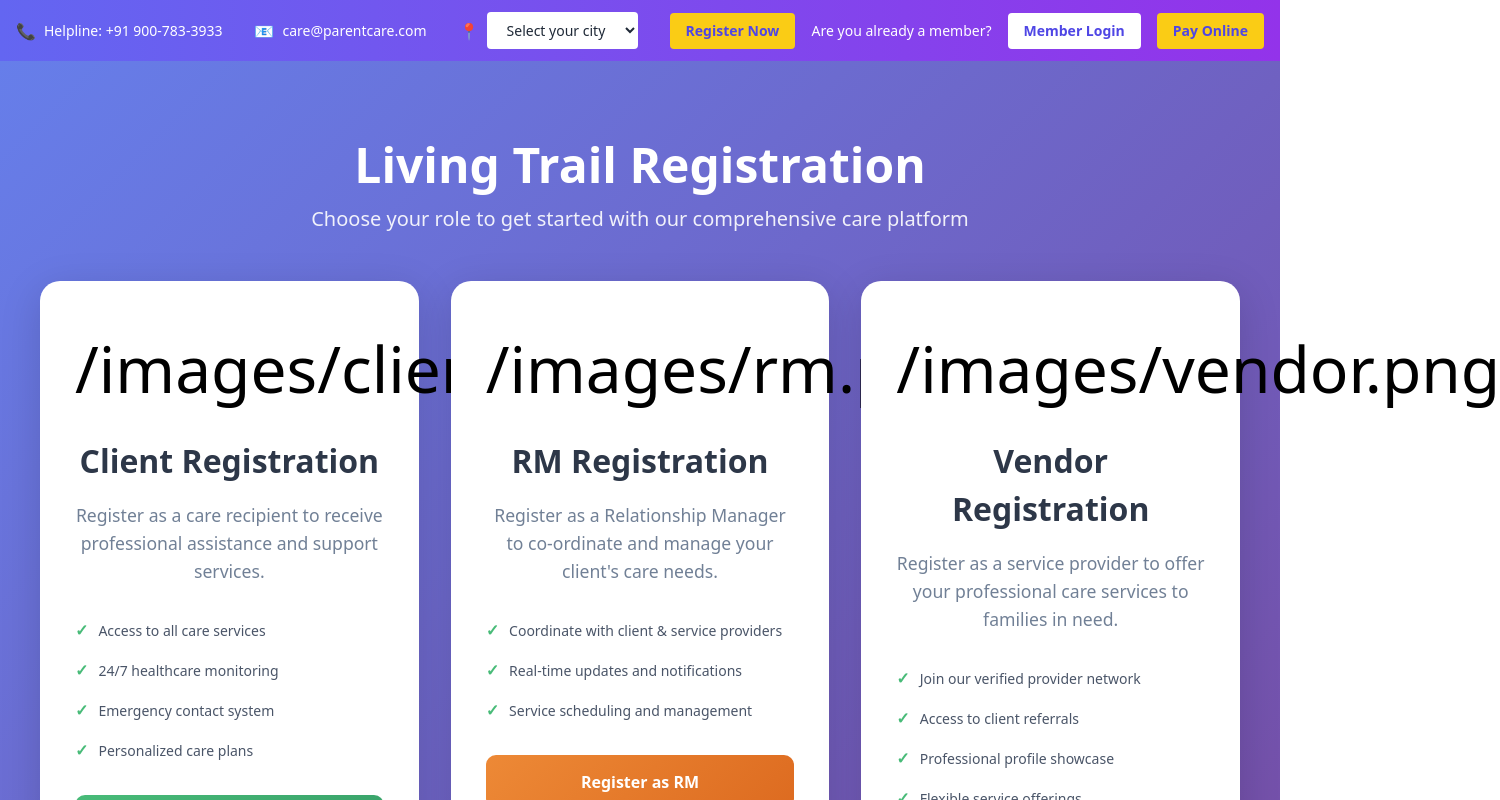
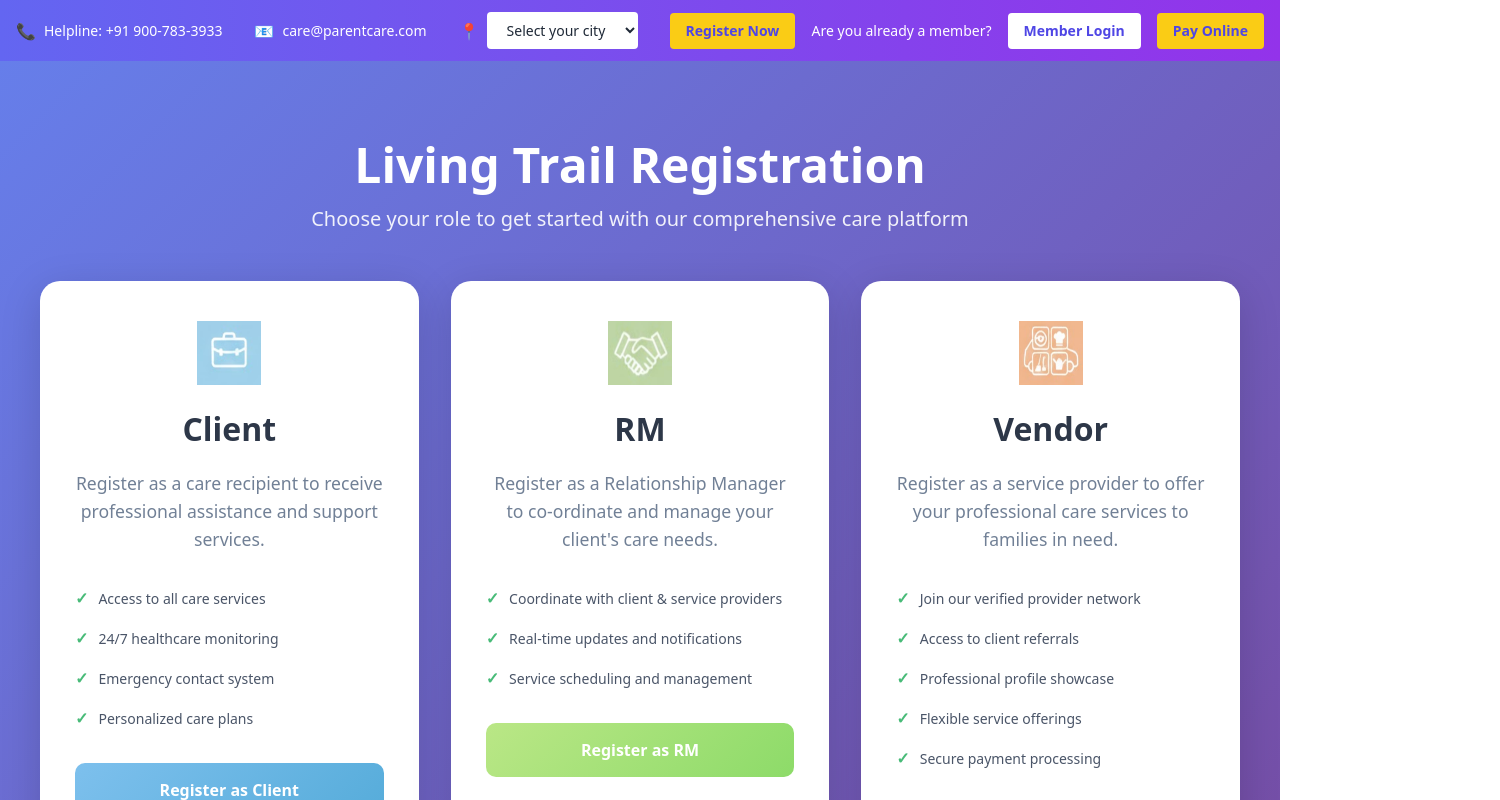
Before and after one commit to arpimukh/myparent-stage, a Next.js app in the folder frontend/: page /register in a window 1280 px wide. Shown: the top 800 px of the page, 1500 px wide, since content can reach past the window. Built offline with nearby package versions, Linux system fonts and the light colour scheme.

Commit message:
registration

```diff
--- a/frontend/src/components/Home/Hero1.js
+++ b/frontend/src/components/Home/Hero1.js
@@ -12,7 +12,7 @@
              {/* Replace this SVG with your actual exported logo file */}
             <div className="relative w-20 h-20flex items-center justify-center border-4 border-pink-200/50 rounded-full bg-white backdrop-blur-sm shadow-xl">
             <img
-              src="/images/image.svg"
+              src="/images/logo.svg"
               alt="Living Trail Logo"
               className="w-full h-full object-contain"
             />
--- a/frontend/src/components/Registration/FormModal.js
+++ b/frontend/src/components/Registration/FormModal.js
@@ -398,12 +398,12 @@
       </div>
 
       {/* Care Requirements Section */}
-      <div style={{ marginBottom: '30px' }}>
+      {/* <div style={{ marginBottom: '30px' }}>
         <h3 style={{ fontSize: '1.25rem', fontWeight: '600', color: '#2d3748', marginBottom: '20px' }}>
           🏥 Care Requirements
         </h3>
         {renderCareRequirements()}
-      </div>
+      </div> */}
 
       <button type="submit" disabled={isSubmitting} style={{
         width: '100%', background: 'linear-gradient(135deg, #48bb78 0%, #38a169 100%)',
@@ -411,7 +411,7 @@
         fontWeight: '600', border: 'none', cursor: isSubmitting ? 'not-allowed' : 'pointer',
         opacity: isSubmitting ? 0.7 : 1
       }}>
-        {isSubmitting ? 'Registering...' : 'Complete Parent Registration'}
+        {isSubmitting ? 'Registering...' : 'Complete Client Registration'}
       </button>
     </form>
   )
@@ -1187,11 +1187,11 @@
   const getFormConfig = () => {
     switch (selectedRole) {
       case 'parent':
-        return { icon: '👴', title: 'Parent Registration', subtitle: 'Register as a care recipient', badge: 'CLIENT ROLE', badgeColor: '#c6f6d5', badgeTextColor: '#22543d' }
+        return { icon: '/images/client.png', title: 'Client', subtitle: 'Register as a service recipient', badge: 'CLIENT ROLE', badgeColor: '#7dc0edff ', badgeTextColor: '#56acdaff' }
       case 'daughter':
-        return { icon: '👩', title: 'Daughter Registration', subtitle: 'Register as a family caregiver', badge: 'DAUGHTER ROLE', badgeColor: '#fed7aa', badgeTextColor: '#9c4221' }
+        return { icon: '/images/rm.png', title: 'RM ', subtitle: 'Register as a relationship manager', badge: 'DAUGHTER ROLE', badgeColor: '#a4df5fc1', badgeTextColor: '#8ddb69ff' }
       case 'vendor':
-        return { icon: '🏢', title: 'Vendor Registration', subtitle: 'Register as a service provider', badge: 'VENDOR ROLE', badgeColor: '#e9d8fd', badgeTextColor: '#553c9a' }
+        return { icon: '/images/vendor.png', title: 'Vendor', subtitle: 'Register as a service provider', badge: 'VENDOR ROLE', badgeColor: '#eab67aef', badgeTextColor: '#d58f5acd' }
       default:
         return { icon: '📝', title: 'Registration', subtitle: 'Complete your registration', badge: 'USER ROLE', badgeColor: '#e2e8f0', badgeTextColor: '#4a5568' }
     }
@@ -1218,7 +1218,9 @@
         </button>
 
         <div style={{ textAlign: 'center', marginBottom: '30px', paddingTop: '20px' }}>
-          <div style={{ fontSize: '4rem', marginBottom: '15px' }}>{config.icon}</div>
+          <div style={{ fontSize: '4rem', marginBottom: '15px',  display: 'flex', justifyContent:'center' }}>
+            <img src={config.icon} alt={`${config.title} Icon`} style={{ width: '64px', height: '64px' }} />
+          </div>
           <h2 style={{ fontSize: '2rem', fontWeight: 'bold', color: '#2d3748', marginBottom: '8px' }}>
             {config.title}
           </h2>
--- a/frontend/src/components/Registration/ParentForm.js
+++ b/frontend/src/components/Registration/ParentForm.js
@@ -220,7 +220,7 @@
           disabled={isSubmitting}
           className="w-full bg-gradient-secondary text-white py-4 rounded-xl font-semibold text-lg hover:shadow-lg transition-all duration-300 hover:-translate-y-1 disabled:opacity-50 disabled:cursor-not-allowed disabled:transform-none"
         >
-          {isSubmitting ? 'Registering...' : 'Complete Parent Registration'}
+          {isSubmitting ? 'Registering...' : 'Complete Client Registration'}
         </button>
       </form>
     </div>
--- a/frontend/src/components/Registration/RegistrationCards.js
+++ b/frontend/src/components/Registration/RegistrationCards.js
@@ -3,7 +3,7 @@
     {
       type: 'parent',
       icon: '/images/client.png',
-      title: 'Client Registration',
+      title: 'Client',
       description: 'Register as a care recipient to receive professional assistance and support services.',
       features: [
         'Access to all care services',
@@ -13,12 +13,12 @@
         //'Family connection features'
       ],
       buttonText: 'Register as Client',
-      bgColor: 'linear-gradient(135deg, #48bb78 0%, #38a169 100%)',
+      bgColor: 'linear-gradient(135deg, #7dc0edff 0%, #56acdaff 100%)',
     },
     {
       type: 'daughter',
       icon: '/images/rm.png',
-      title: 'RM Registration',
+      title: 'RM',
       description: 'Register as a Relationship Manager to co-ordinate and manage your client\'s care needs.',
       features: [
         'Coordinate with client & service providers',
@@ -28,12 +28,12 @@
         //'Family communication hub'
       ],
       buttonText: 'Register as RM',
-      bgColor: 'linear-gradient(135deg, #ed8936 0%, #dd6b20 100%)',
+      bgColor: 'linear-gradient(135deg, #a4df5fc1 0%, #8ddb69ff 100%)',
     },
     {
       type: 'vendor',
       icon: '/images/vendor.png',
-      title: 'Vendor Registration',
+      title: 'Vendor',
       description: 'Register as a service provider to offer your professional care services to families in need.',
       features: [
         'Join our verified provider network',
@@ -43,7 +43,7 @@
         'Secure payment processing'
       ],
       buttonText: 'Register as Vendor',
-      bgColor: 'linear-gradient(135deg, #9f7aea 0%, #805ad5 100%)',
+      bgColor: 'linear-gradient(135deg, #eab67aef 0%, #d58f5acd 100%)',
     }
   ]
 
@@ -78,7 +78,9 @@
             e.currentTarget.style.boxShadow = '0 10px 40px rgba(0, 0, 0, 0.15)'
           }}
         >
-          <div style={{ fontSize: '4rem', marginBottom: '20px' }}>{card.icon}</div>
+          <div style={{ fontSize: '4rem', marginBottom: '20px', display: 'flex', justifyContent: 'center'}}>
+            <img src={card.icon} alt={`${card.title} Icon`} style={{ width: '64px', height: '64px' }} />
+          </div>
           <h2 style={{ fontSize: '2rem', fontWeight: 'bold', marginBottom: '16px', color: '#2d3748' }}>
             {card.title}
           </h2>
```
Also changed, not shown: frontend/src/pages/login.js (+30 -21 lines).
